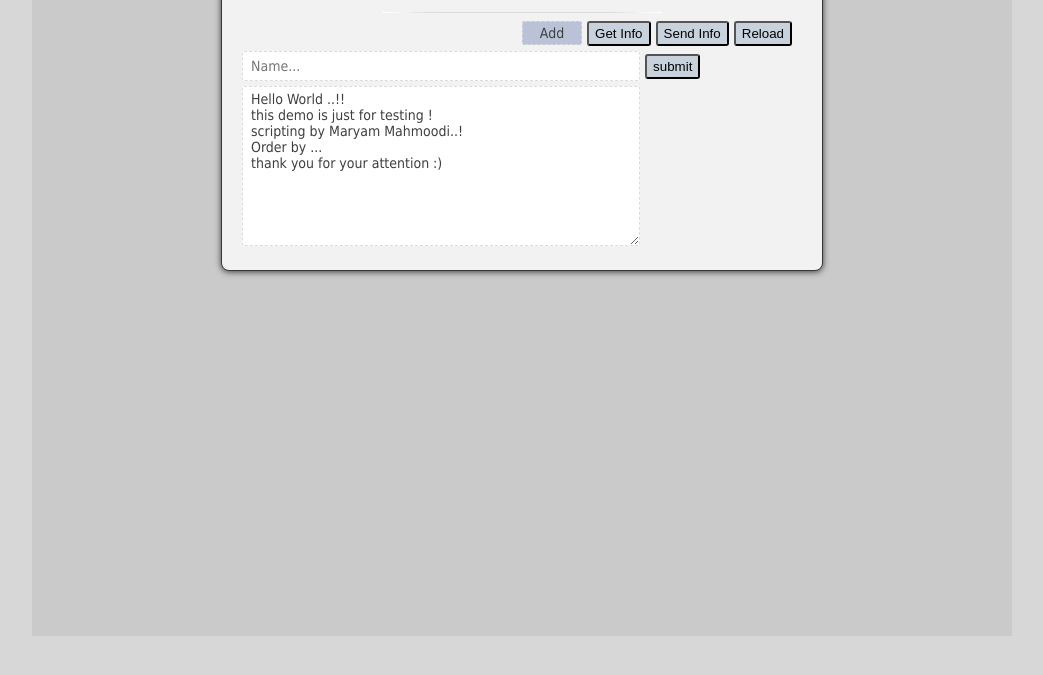
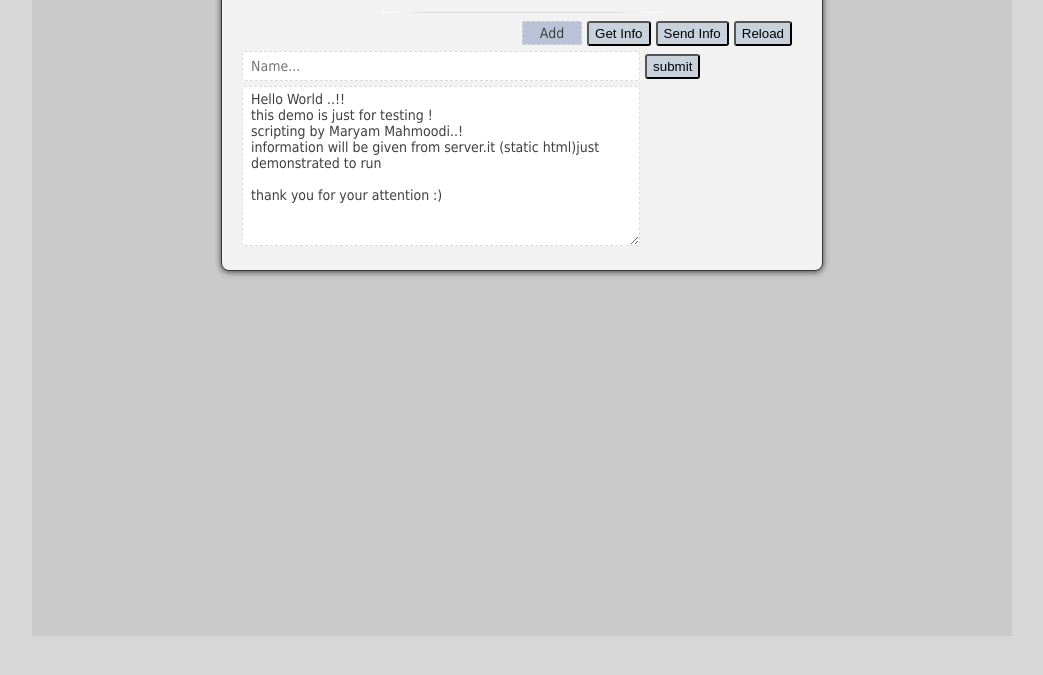
Before and after one commit to MaryamMahmoodi/Form-Editor, a plain HTML site: page index.html in a window 1280 px wide. Shown: the part 65-740 px from the top of the page, without its empty margins (118-1161 px from the left). Drawn offline with Linux system fonts and the light colour scheme.

Commit message:
Update master

```diff
--- a/index.html
+++ b/index.html
@@ -30,7 +30,8 @@
 					<textarea  placeholder="text.."  required="required"  class="form_textarea" name="outputText">Hello World ..!!
 this demo is just for testing !
 scripting by Maryam Mahmoodi..!
-Order by ...
+information will be given from server.it (static html)just demonstrated to run
+
 thank you for your attention :)
 					</textarea>
 				</p>
```
